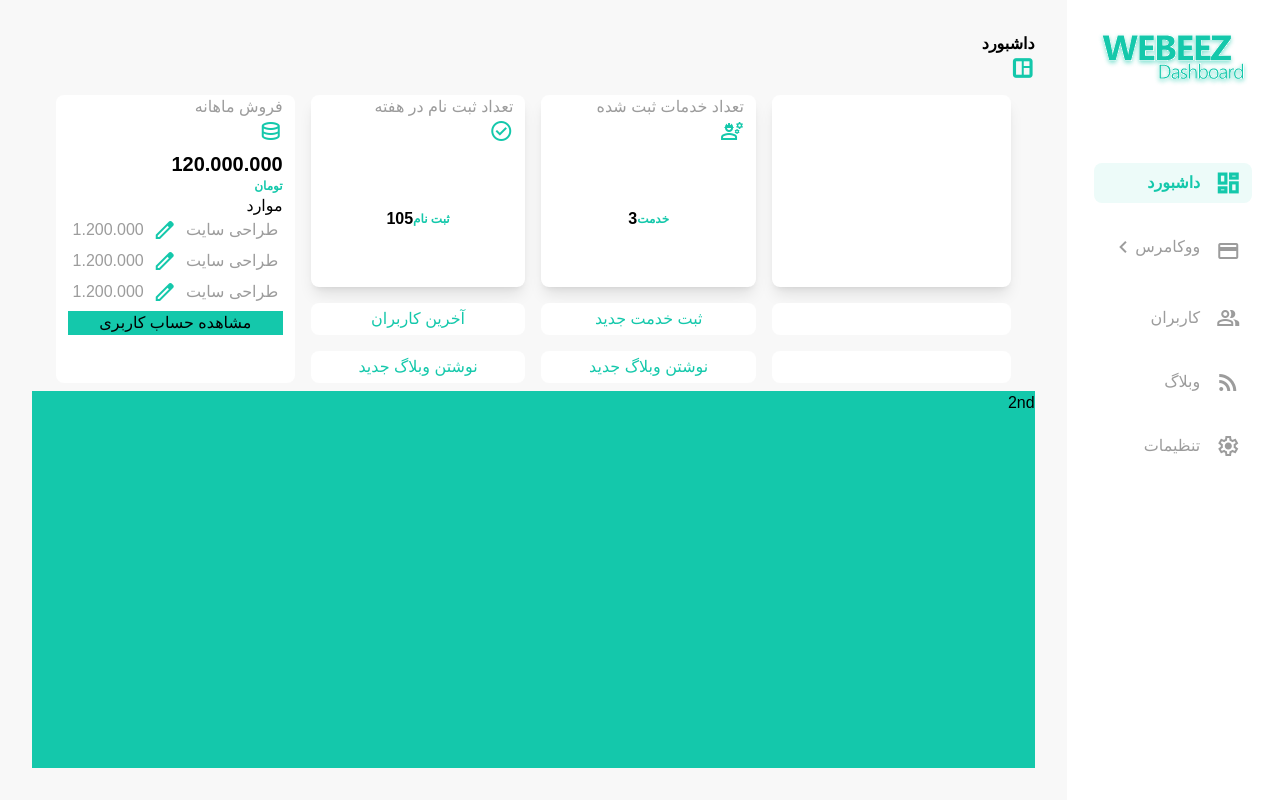
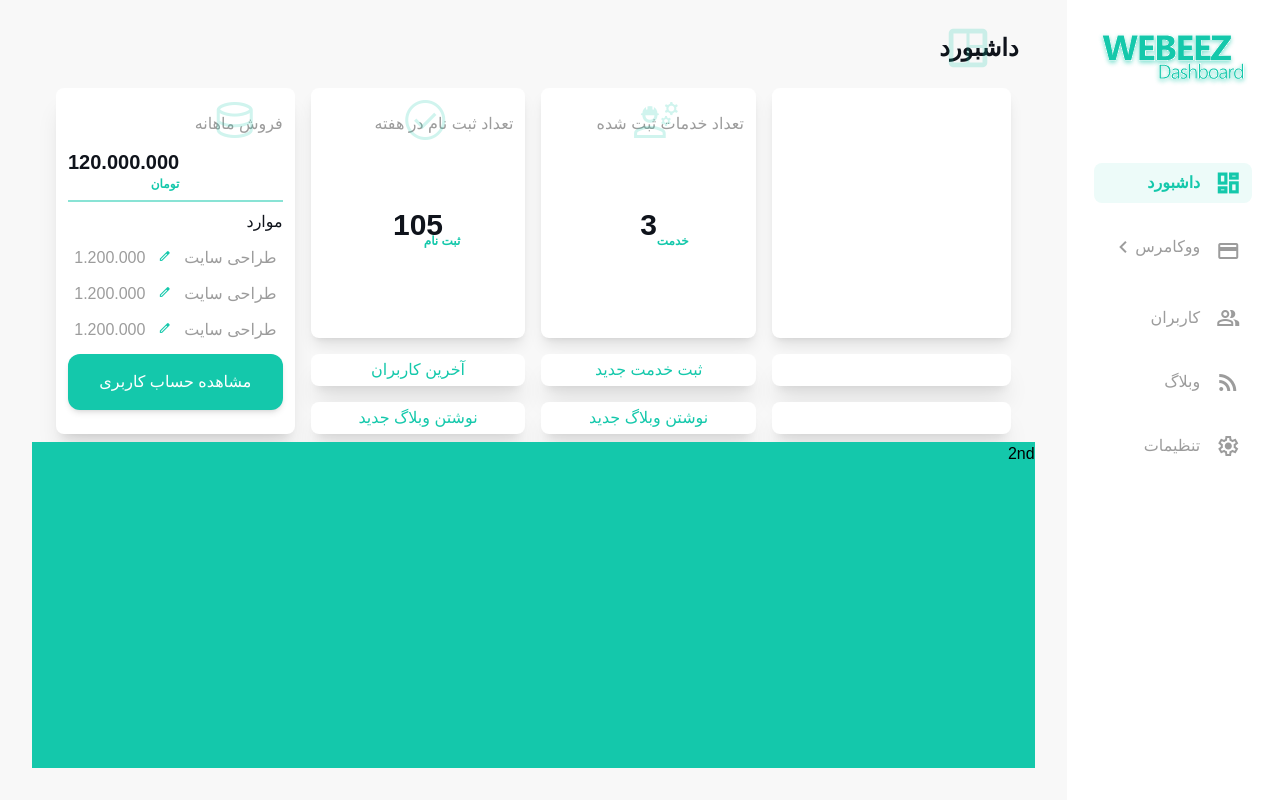
Before and after one commit to Redskullvue/webeez-Dashboard, a Vue app: page / in a window 1280 px wide. Built offline with nearby package versions, Linux system fonts and the light colour scheme; a small style sheet from the web is missing.

Commit message:
feat : mainpage added

```diff
--- a/src/assets/css/output.css
+++ b/src/assets/css/output.css
@@ -534,6 +534,66 @@ video {
   --tw-backdrop-sepia:  ;
 }
 
+.absolute {
+  position: absolute;
+}
+
+.right-72 {
+  right: 18rem;
+}
+
+.top-8 {
+  top: 2rem;
+}
+
+.top-6 {
+  top: 1.5rem;
+}
+
+.top-4 {
+  top: 1rem;
+}
+
+.top-10 {
+  top: 2.5rem;
+}
+
+.top-20 {
+  top: 5rem;
+}
+
+.top-24 {
+  top: 6rem;
+}
+
+.right-28 {
+  right: 7rem;
+}
+
+.right-96 {
+  right: 24rem;
+}
+
+.right-3\/4 {
+  right: 75%;
+}
+
+.right-2\/4 {
+  right: 50%;
+}
+
+.right-1 {
+  right: 0.25rem;
+}
+
+.right-8 {
+  right: 2rem;
+}
+
+.mb-4 {
+  margin-bottom: 1rem;
+}
+
 .mr-10 {
   margin-right: 2.5rem;
 }
@@ -544,6 +604,46 @@ video {
 
 .mt-4 {
   margin-top: 1rem;
+}
+
+.mr-4 {
+  margin-right: 1rem;
+}
+
+.mr-24 {
+  margin-right: 6rem;
+}
+
+.mr-16 {
+  margin-right: 4rem;
+}
+
+.mt-8 {
+  margin-top: 2rem;
+}
+
+.ml-10 {
+  margin-left: 2.5rem;
+}
+
+.ml-12 {
+  margin-left: 3rem;
+}
+
+.mr-8 {
+  margin-right: 2rem;
+}
+
+.mr-6 {
+  margin-right: 1.5rem;
+}
+
+.mt-3 {
+  margin-top: 0.75rem;
+}
+
+.mt-2 {
+  margin-top: 0.5rem;
 }
 
 .flex {
@@ -564,6 +664,22 @@ video {
 
 .h-screen {
   height: 100vh;
+}
+
+.h-2 {
+  height: 0.5rem;
+}
+
+.h-1 {
+  height: 0.25rem;
+}
+
+.h-0 {
+  height: 0px;
+}
+
+.h-0\.5 {
+  height: 0.125rem;
 }
 
 .w-10\/12 {
@@ -644,6 +760,18 @@ video {
   gap: 1.5rem;
 }
 
+.gap-5 {
+  gap: 1.25rem;
+}
+
+.gap-3 {
+  gap: 0.75rem;
+}
+
+.self-end {
+  align-self: flex-end;
+}
+
 .overflow-auto {
   overflow: auto;
 }
@@ -654,6 +782,23 @@ video {
 
 .rounded-lg {
   border-radius: 0.5rem;
+}
+
+.rounded-xl {
+  border-radius: 0.75rem;
+}
+
+.border {
+  border-width: 1px;
+}
+
+.border-dashed {
+  border-style: dashed;
+}
+
+.border-green {
+  --tw-border-opacity: 1;
+  border-color: rgb(20 200 171 / var(--tw-border-opacity));
 }
 
 .bg-gray {
@@ -697,6 +842,10 @@ video {
   padding: 2rem;
 }
 
+.p-4 {
+  padding: 1rem;
+}
+
 .px-3 {
   padding-left: 0.75rem;
   padding-right: 0.75rem;
@@ -712,8 +861,43 @@ video {
   padding-bottom: 0.5rem;
 }
 
+.px-4 {
+  padding-left: 1rem;
+  padding-right: 1rem;
+}
+
+.py-1 {
+  padding-top: 0.25rem;
+  padding-bottom: 0.25rem;
+}
+
+.py-6 {
+  padding-top: 1.5rem;
+  padding-bottom: 1.5rem;
+}
+
+.px-2 {
+  padding-left: 0.5rem;
+  padding-right: 0.5rem;
+}
+
+.py-4 {
+  padding-top: 1rem;
+  padding-bottom: 1rem;
+}
+
 .text-right {
   text-align: right;
+}
+
+.text-2xl {
+  font-size: 1.5rem;
+  line-height: 2rem;
+}
+
+.text-5xl {
+  font-size: 3rem;
+  line-height: 1;
 }
 
 .text-xl {
@@ -726,8 +910,36 @@ video {
   line-height: 1rem;
 }
 
+.text-6xl {
+  font-size: 3.75rem;
+  line-height: 1;
+}
+
+.text-4xl {
+  font-size: 2.25rem;
+  line-height: 2.5rem;
+}
+
+.text-3xl {
+  font-size: 1.875rem;
+  line-height: 2.25rem;
+}
+
+.text-sm {
+  font-size: 0.875rem;
+  line-height: 1.25rem;
+}
+
 .font-bold {
   font-weight: 700;
+}
+
+.font-light {
+  font-weight: 300;
+}
+
+.font-extrabold {
+  font-weight: 800;
 }
 
 .text-green {
@@ -740,9 +952,48 @@ video {
   color: rgb(156 156 156 / var(--tw-text-opacity));
 }
 
+.text-titleText {
+  --tw-text-opacity: 1;
+  color: rgb(15 19 27 / var(--tw-text-opacity));
+}
+
+.text-gray {
+  --tw-text-opacity: 1;
+  color: rgb(248 248 248 / var(--tw-text-opacity));
+}
+
+.text-white {
+  --tw-text-opacity: 1;
+  color: rgb(255 255 255 / var(--tw-text-opacity));
+}
+
+.opacity-20 {
+  opacity: 0.2;
+}
+
+.opacity-10 {
+  opacity: 0.1;
+}
+
+.opacity-50 {
+  opacity: 0.5;
+}
+
 .shadow-lg {
   --tw-shadow: 0 10px 15px -3px rgb(0 0 0 / 0.1), 0 4px 6px -4px rgb(0 0 0 / 0.1);
   --tw-shadow-colored: 0 10px 15px -3px var(--tw-shadow-color), 0 4px 6px -4px var(--tw-shadow-color);
+  box-shadow: var(--tw-ring-offset-shadow, 0 0 #0000), var(--tw-ring-shadow, 0 0 #0000), var(--tw-shadow);
+}
+
+.shadow-xl {
+  --tw-shadow: 0 20px 25px -5px rgb(0 0 0 / 0.1), 0 8px 10px -6px rgb(0 0 0 / 0.1);
+  --tw-shadow-colored: 0 20px 25px -5px var(--tw-shadow-color), 0 8px 10px -6px var(--tw-shadow-color);
+  box-shadow: var(--tw-ring-offset-shadow, 0 0 #0000), var(--tw-ring-shadow, 0 0 #0000), var(--tw-shadow);
+}
+
+.shadow-md {
+  --tw-shadow: 0 4px 6px -1px rgb(0 0 0 / 0.1), 0 2px 4px -2px rgb(0 0 0 / 0.1);
+  --tw-shadow-colored: 0 4px 6px -1px var(--tw-shadow-color), 0 2px 4px -2px var(--tw-shadow-color);
   box-shadow: var(--tw-ring-offset-shadow, 0 0 #0000), var(--tw-ring-shadow, 0 0 #0000), var(--tw-shadow);
 }
 
@@ -763,3 +1014,13 @@ video {
 .duration-300 {
   transition-duration: 300ms;
 }
+
+.hover\:bg-green:hover {
+  --tw-bg-opacity: 1;
+  background-color: rgb(20 200 171 / var(--tw-bg-opacity));
+}
+
+.hover\:text-white:hover {
+  --tw-text-opacity: 1;
+  color: rgb(255 255 255 / var(--tw-text-opacity));
+}
```
